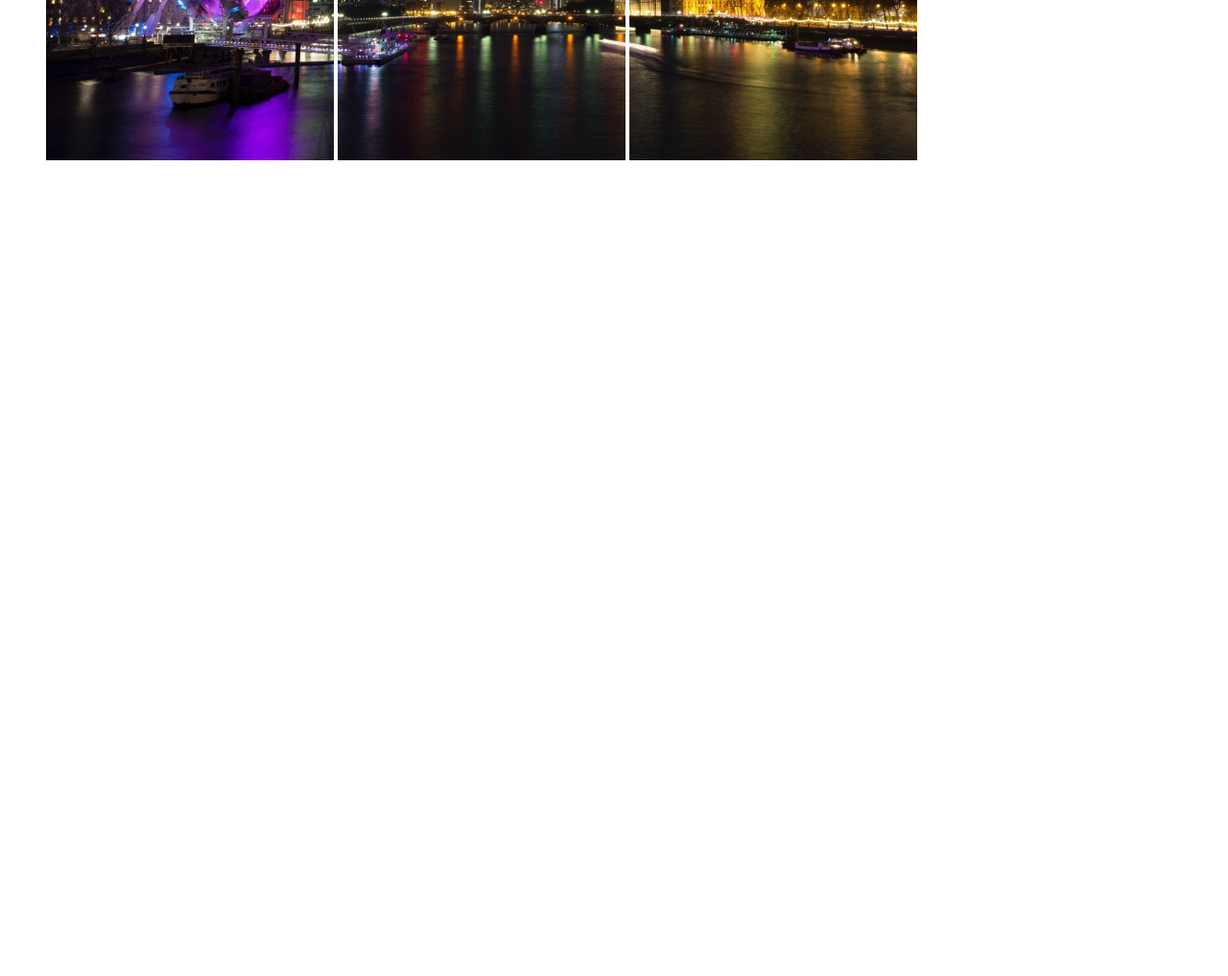
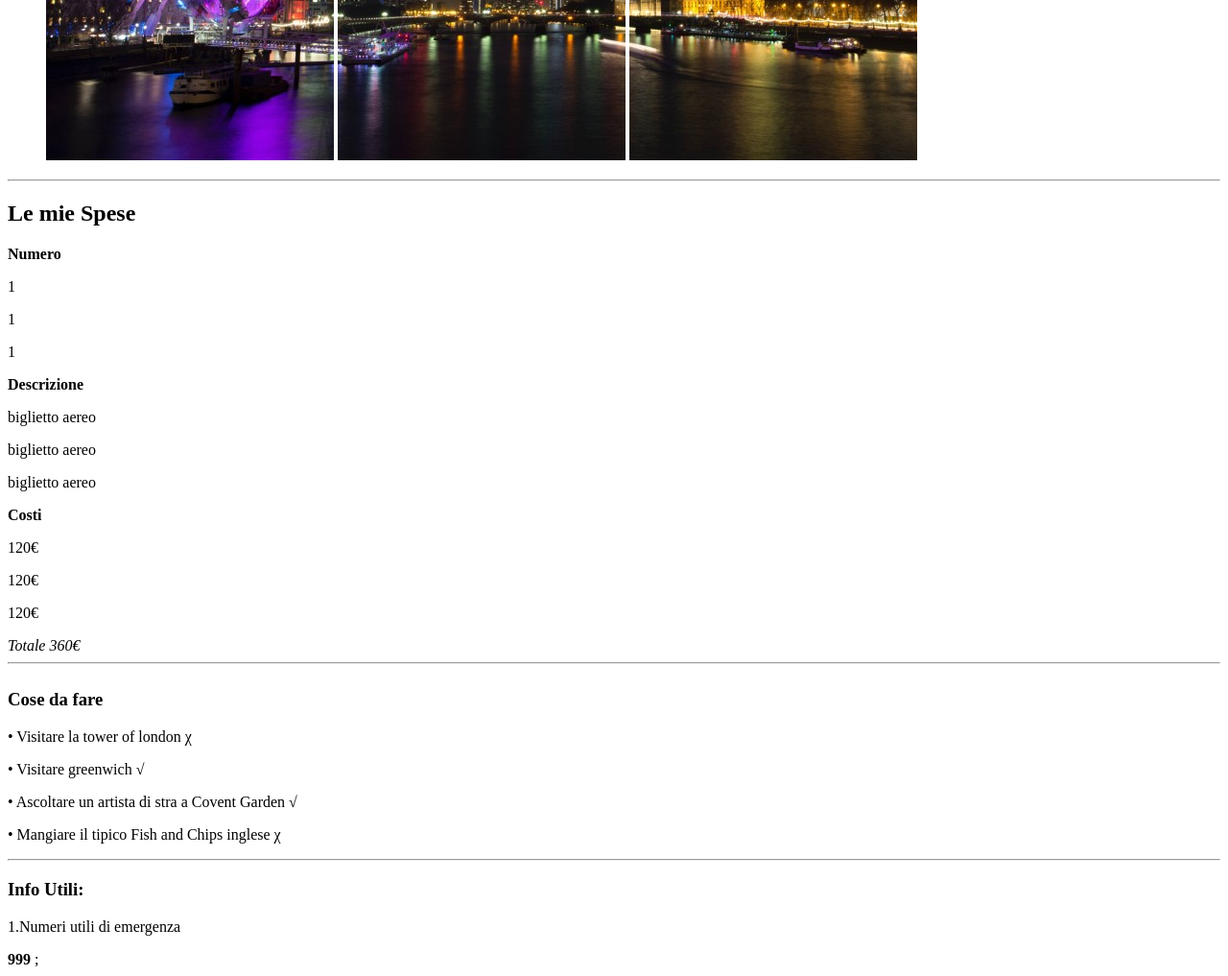
Before and after one commit to Steven-Roduta/html-london-trip, a plain HTML site: page index.html in a window 1280 px wide. Shown: the part 500-1517 px from the top of the page at 96% size. Before the commit the page ends 800 px from the top, so only its background shows below. Drawn offline with Linux system fonts and the light colour scheme.

Commit message:
feat:add-main

```diff
--- a/index.html
+++ b/index.html
@@ -18,7 +18,75 @@
             </ol>
         </section>
     </header>
+    <hr> </hr>
 
+    <main>
+        <section>
+            <h2> Le mie Spese </h2>
+                <table>
+
+
+                  <tbody>
+                            <tr>
+
+                                   <strong>Numero</strong>
+                                     <p>1</p>
+                                     <p>1</p>
+                                     <p>1</p>
+
+
+
+
+
+
+
+
+                                     <strong>Descrizione</strong>
+                                       <p>biglietto aereo</p>
+                                       <p>biglietto aereo</p>
+                                       <p>biglietto aereo</p>
+
+                                     <strong>Costi</strong>
+                                       <p>120€</p>
+                                       <p>120€</p>
+                                       <p>120€</p>
+                                       <em>Totale 360€</em>
+                                       <hr> </hr>
+
+
+                          </tr>
+
+
+
+
+
+
+
+                    </tbody>
+              </table>
+
+              <h3>Cose da fare</h3>
+                <p>&bull;  Visitare la tower of london &chi;</p>
+                <p>&bull;  Visitare greenwich &radic;</p>
+                <p>&bull;  Ascoltare un artista di stra a Covent Garden &radic;</p>
+                <p>&bull;  Mangiare il tipico Fish and Chips inglese &chi; </p>
+
+              <hr></hr>
+
+              <h3>Info Utili:</h3>
+               <p>1.Numeri utili di emergenza</p>
+               <strong>999 </strong> ;
+
+
+
+
+
+
+
+        </section>
+
+
+    </main>
 
 </body>
 
```
